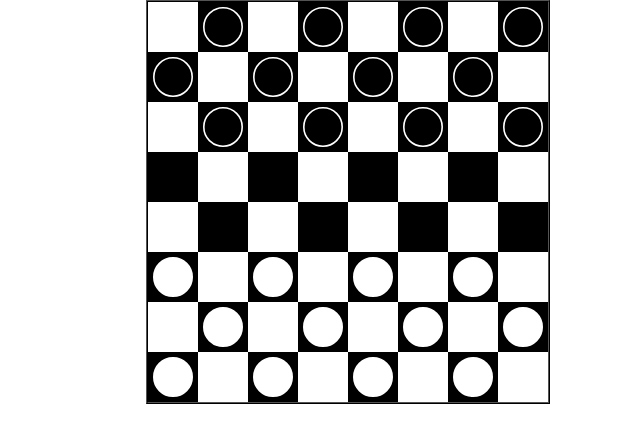
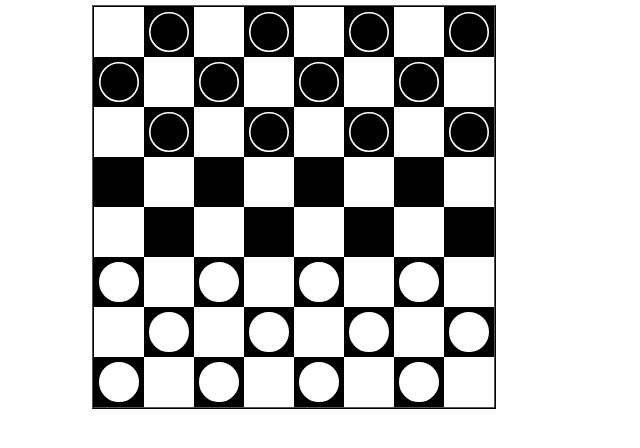
Before and after one commit to Hosch250/react-checkers, a React (Create React App) app: page / in a window 1280 px wide. Shown: the top 448 px of the page, without its empty margins (292-932 px from the left). Built offline with nearby package versions, Linux system fonts and the light colour scheme.

Commit message:
More features/bug fixes

```diff
--- a/package.json
+++ b/package.json
@@ -10,9 +10,10 @@
     "@types/node": "^12.20.21",
     "@types/react": "^17.0.19",
     "@types/react-dom": "^17.0.9",
+    "bootstrap": "^5.1.0",
     "lodash": "^4.17.21",
     "react": "^17.0.2",
-    "react-bootstrap": "^1.6.1",
+    "react-bootstrap": "^2.0.0-beta.6",
     "react-dom": "^17.0.2",
     "react-scripts": "4.0.3",
     "typescript": "^4.4.2",
--- /dev/null
+++ b/src/App.css
@@ -0,0 +1,6 @@
+.App {
+    margin: 5px 30%;
+    display: grid;
+    grid-template-columns: 200px 200px 200px;
+    grid-template-rows: auto auto
+}
--- a/src/App.tsx
+++ b/src/App.tsx
@@ -1,11 +1,14 @@
 import Board from './Board'
 import GameControllerProvider from './GameControllerContext'
 import MoveHistory from './MoveHistory'
+import './App.css'
+import DisplayWin from './DisplayWin'
 
 function App() {
   return (
     <GameControllerProvider>
       <div className="App">
+        <DisplayWin />
         <Board />
         <MoveHistory />
       </div>
--- a/src/Board.css
+++ b/src/Board.css
@@ -2,9 +2,10 @@
     border: 2px black ridge;
     height: 400px;
     width: 400px;
-    margin: auto;
+    grid-column: 1 / span 2;
+    grid-row: 2;
 }
 
-.Board .row {
+.Board .board-row {
     height: 50px;
 }
--- a/src/Board.tsx
+++ b/src/Board.tsx
@@ -272,7 +272,7 @@ function Board() {
 
   let jsx = value.Board.map((row, rowIndex) => {
     return (
-      <div className="row" key={`row_${rowIndex}`}>
+      <div className="board-row" key={`row_${rowIndex}`}>
         {row.map((piece, col) => {
           return getSquare(
             rowIndex,
--- /dev/null
+++ b/src/DisplayWin.css
@@ -0,0 +1,3 @@
+.DisplayWin {
+    grid-column: 1 / span 3;
+}
--- /dev/null
+++ b/src/DisplayWin.tsx
@@ -0,0 +1,28 @@
+import { last } from 'lodash'
+import { useGameController } from './GameControllerContext'
+import { Player } from './models/types'
+
+function DisplayWin() {
+  const { value } = useGameController()
+
+  let winningPlayer = value.Variant.apiMembers.winningPlayer(
+    value.Board,
+    value.CurrentPlayer,
+  )
+  if (winningPlayer !== undefined) {
+    let playerName = winningPlayer === Player.Black ? 'Black' : 'White'
+    return <div className="DisplayWin">{playerName} has won</div>
+  }
+
+  if (value.MoveHistory.length > 0) {
+    let lastTurn =
+      last(value.MoveHistory)!.WhiteMove?.ResultingFen ||
+      last(value.MoveHistory)!.BlackMove!.ResultingFen
+    if (value.Variant.apiMembers.isDrawn(lastTurn, value.MoveHistory)) {
+      return <div className="DisplayWin">Game is drawn!</div>
+    }
+  }
+  return null
+}
+
+export default DisplayWin
--- /dev/null
+++ b/src/MoveHistory.css
@@ -0,0 +1,10 @@
+.MoveHistory {
+    grid-row: 2;
+}
+
+.MoveHistory ol {
+    list-style: none;
+    max-height: 400px;
+    overflow: auto;
+    margin: 0;
+}
--- a/src/MoveHistory.tsx
+++ b/src/MoveHistory.tsx
@@ -1,4 +1,5 @@
 import { useGameController } from "./GameControllerContext"
+import "./MoveHistory.css"
 
 function MoveHistory() {
   const { value } = useGameController()
--- a/src/Piece.tsx
+++ b/src/Piece.tsx
@@ -15,16 +15,16 @@ function Piece({ piece }: { piece: PieceModel }) {
   let domPiece = null
   switch (true) {
     case isEqual(whiteChecker, piece):
-      domPiece = <img src={wp} style={{ padding: 5 }} alt="white checker" />
+      domPiece = <img src={wp} style={{ margin: 5, verticalAlign: "unset" }} alt="white checker" />
       break
     case isEqual(blackChecker, piece):
-      domPiece = <img src={bp} style={{ padding: 5 }} alt="black checker" />
+      domPiece = <img src={bp} style={{ margin: 5, verticalAlign: "unset" }} alt="black checker" />
       break
     case isEqual(whiteKing, piece):
-      domPiece = <img src={wk} style={{ padding: 5 }} alt="white king" />
+      domPiece = <img src={wk} style={{ margin: 5, verticalAlign: "unset" }} alt="white king" />
       break
     case isEqual(blackKing, piece):
-      domPiece = <img src={bk} style={{ padding: 5 }} alt="black king" />
+      domPiece = <img src={bk} style={{ margin: 5, verticalAlign: "unset" }} alt="black king" />
       break
   }
   return domPiece
--- a/src/variants/american-checkers.ts
+++ b/src/variants/american-checkers.ts
@@ -452,7 +452,7 @@ export function winningPlayer(board: Board, currentPlayer: Player | undefined) {
     return currentPlayer
   } else if (!whiteHasMove) {
     return Player.Black
-  } else if (blackHasMove) {
+  } else if (!blackHasMove) {
     return Player.White
   } else {
     return undefined
```
Also changed, not shown: 1 other file (tests, documents, lock files or other folders).
